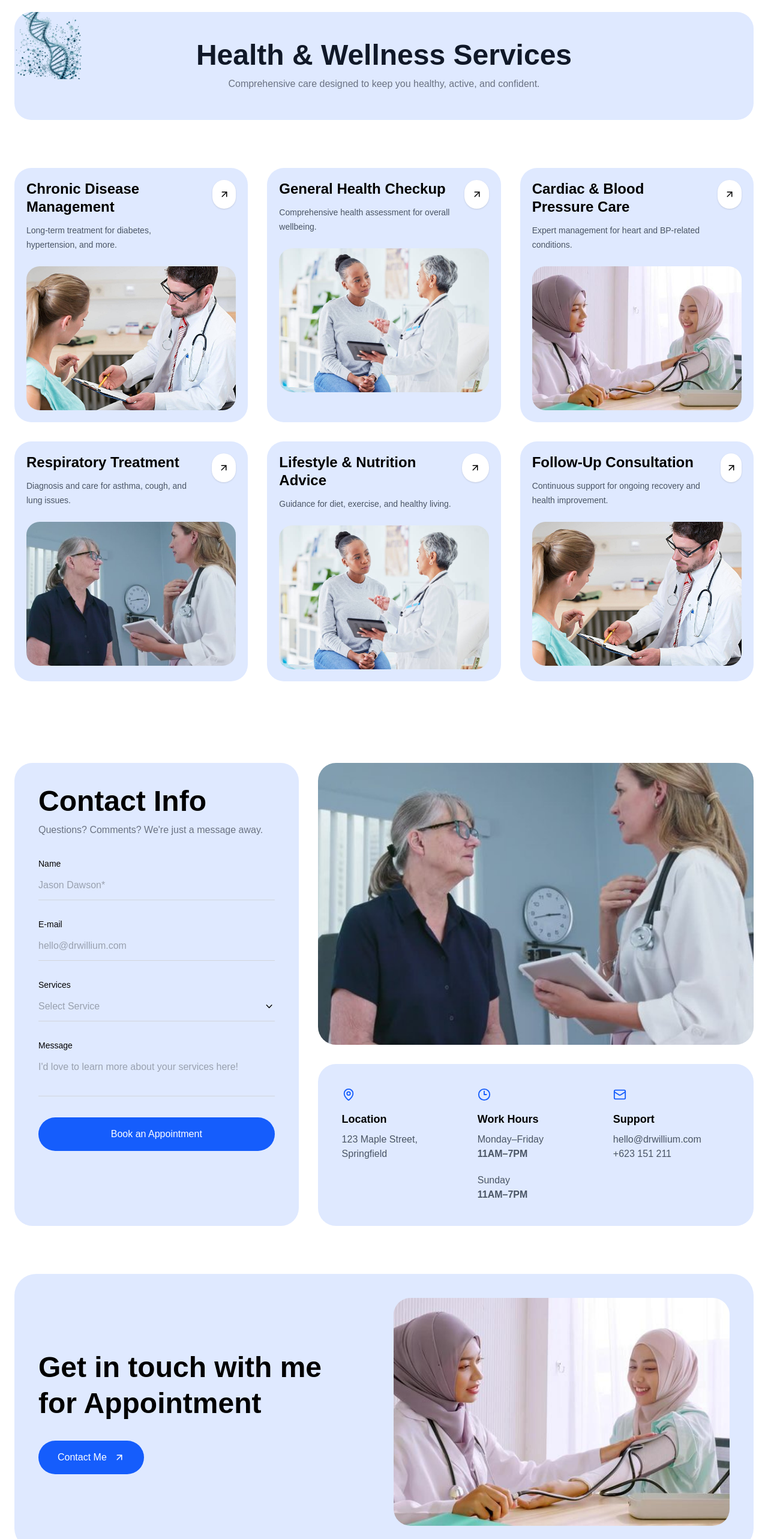
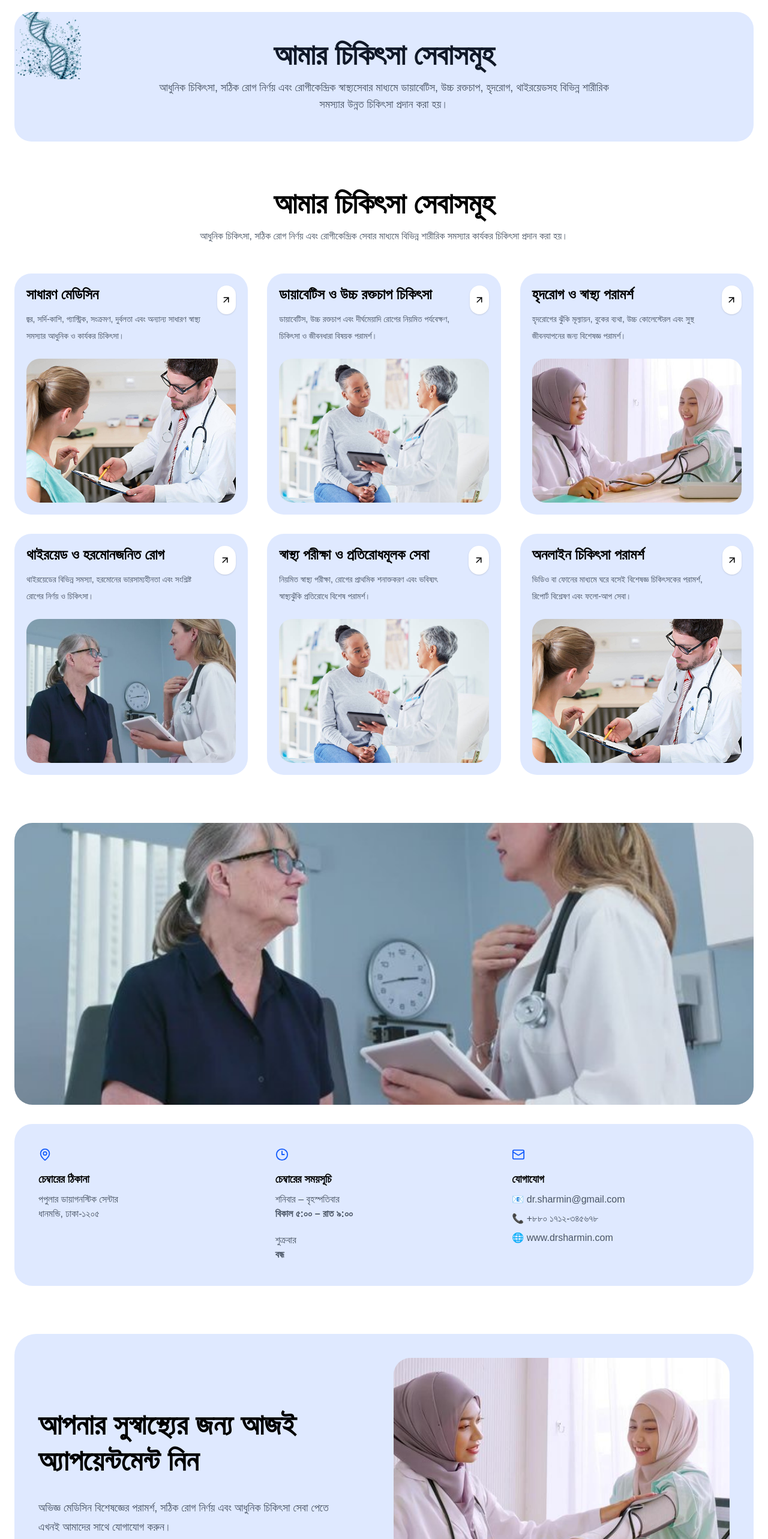
Before and after one commit to yeasin5060/doctor-portfolio, a React (Vite) app: page /service in a window 1280 px wide. Shown: the part 100-2666 px from the top of the page at 60% size. Built offline with nearby package versions, Linux system fonts and the light colour scheme; the HTML template or start-up script is replaced by a standard one.

Commit message:
complete the service page bangla

```diff
--- a/src/components/ServiceAppointmentCTA.jsx
+++ b/src/components/ServiceAppointmentCTA.jsx
@@ -4,23 +4,29 @@ import doctorMeeting from "../assets/checkup-three.jpg";
 
 const ServiceAppointmentCTA = () => {
     return (
-        <section className="py-10 bg-white">
+       <section className="py-10 bg-white">
             <div className="max-w-7xl mx-auto px-6">
                 <div className="bg-[#dfe9ff] rounded-[36px] overflow-hidden">
                     <div className="grid lg:grid-cols-2 items-center gap-8 p-6 lg:p-10">
+
                         {/* Left */}
                         <div className="space-y-8">
-                            <h2 className="text-4xl md:text-5xl font-bold leading-tight max-w-120">
-                                Get in touch with me for Appointment
+                            <h2 className="text-4xl md:text-5xl font-bold leading-tight max-w-[520px]">
+                                আপনার সুস্বাস্থ্যের জন্য আজই অ্যাপয়েন্টমেন্ট নিন
                             </h2>
-                            <button className="bg-blue-600 hover:bg-blue-700 text-white px-8 py-4 rounded-full flex items-center gap-3 transition-all duration-300 hover:shadow-lg hover:shadow-blue-500/30">
-                                Contact Me
-                                <ArrowUpRight size={18} />
-                            </button>
+
+                            <p className="text-lg text-gray-600 leading-8 max-w-[500px]">
+                                অভিজ্ঞ মেডিসিন বিশেষজ্ঞের পরামর্শ, সঠিক রোগ নির্ণয় এবং আধুনিক চিকিৎসা সেবা পেতে এখনই আমাদের সাথে যোগাযোগ করুন।
+                            </p>
                         </div>
+
                         {/* Right */}
                         <div>
-                            <img src={doctorMeeting} alt="Appointment" className="w-full h-[380px] object-cover rounded-[28px]"/>
+                            <img
+                                src={doctorMeeting}
+                                alt="ডাক্তারের সাথে অ্যাপয়েন্টমেন্ট"
+                                className="w-full h-[380px] object-cover rounded-[28px]"
+                            />
                         </div>
                     </div>
                 </div>
--- a/src/components/ServiceBanner.jsx
+++ b/src/components/ServiceBanner.jsx
@@ -11,15 +11,18 @@ const ServiceBanner = () => {
                         alt="DNA"
                         className="absolute top-0 left-0 w-24 md:w-28"
                     />
+
                     {/* Content */}
                     <div className="text-center">
 
                         <h2 className="text-3xl md:text-5xl font-bold text-gray-900">
-                            Health & Wellness Services
+                            আমার চিকিৎসা সেবাসমূহ
                         </h2>
-                        <p className="mt-3 text-gray-500 text-sm md:text-base">
-                            Comprehensive care designed to keep you healthy,
-                            active, and confident.
+
+                        <p className="mt-4 text-gray-600 text-sm md:text-lg max-w-3xl mx-auto leading-7">
+                            আধুনিক চিকিৎসা, সঠিক রোগ নির্ণয় এবং রোগীকেন্দ্রিক স্বাস্থ্যসেবার মাধ্যমে
+                            ডায়াবেটিস, উচ্চ রক্তচাপ, হৃদরোগ, থাইরয়েডসহ বিভিন্ন শারীরিক সমস্যার
+                            উন্নত চিকিৎসা প্রদান করা হয়।
                         </p>
                     </div>
                 </div>
--- a/src/components/ServiceContact.jsx
+++ b/src/components/ServiceContact.jsx
@@ -10,122 +10,78 @@ import {
 
 const ServiceContact = () => {
   return (
-     <section className="pt-24 pb-10 bg-white">
-        <div className="max-w-7xl mx-auto px-6">
-            <div className="grid lg:grid-cols-5 gap-8">
-                {/* Left Form */}
-                <div className="lg:col-span-2 bg-[#dfe9ff] rounded-[30px] p-10">
-                    <h2 className="text-5xl font-bold">
-                        Contact Info
-                    </h2>
-                    <p className="text-gray-500 mt-3 mb-8">
-                        Questions? Comments? We're just a message away.
-                    </p>
-                    <form className="space-y-7">
-                        <div>
-                            <label className="text-sm font-medium">
-                                Name
-                            </label>
-                            <input type="text" placeholder="Jason Dawson*" className="w-full bg-transparent border-b border-gray-300 py-3 outline-none placeholder:text-gray-400"/>
-                        </div>
-                        <div>
-                            <label className="text-sm font-medium"> E-mail </label>
-                            <input type="email"
-                            placeholder="hello@drwillium.com"
-                            className="w-full bg-transparent border-b border-gray-300 py-3 outline-none placeholder:text-gray-400"/>
-                        </div>
-                        <div>
-                            <label className="text-sm font-medium">
-                            Services
-                            </label>
-                            <div className="flex items-center border-b border-gray-300 py-3">
-                                <select className="w-full bg-transparent outline-none appearance-none text-gray-400">
-                                    <option>Select Service</option>
-                                    <option>General Checkup</option>
-                                    <option>Cardiology</option>
-                                    <option>Diabetes Care</option>
-                                </select>
-                                <ChevronDown size={18} />
-                            </div>
-                        </div>
-                        <div>
-                            <label className="text-sm font-medium">
-                                Message
-                            </label>
-                            <textarea
-                            rows="2"
-                            placeholder="I'd love to learn more about your services here!"
-                            className="w-full bg-transparent border-b border-gray-300 py-3 outline-none resize-none placeholder:text-gray-400"
-                            />
-                        </div>
-                        <button className="w-full bg-blue-600 hover:bg-blue-700 transition text-white py-4 rounded-full">
-                            Book an Appointment
-                        </button>
-                    </form>
-                </div>
-                {/* Right */}
+        <section className="py-10 bg-white">
+            <div className="max-w-7xl mx-auto px-6">
                 <div className="lg:col-span-3 flex flex-col gap-8">
-                    {/* Image */}
-                    <img src={sharmin} alt="" className="rounded-[30px] h-[470px] object-cover"/>
+                    {/* Doctor Image */}
+                    <img
+                        src={sharmin}
+                        alt="ডা. শারমিন"
+                        className="rounded-[30px] h-[470px] object-cover"
+                    />
+
                     {/* Info Card */}
                     <div className="bg-[#dfe9ff] rounded-[30px] p-10">
                         <div className="grid md:grid-cols-3 gap-8">
+
                             {/* Location */}
                             <div>
-                                <MapPin size={22} className="text-blue-600 mb-4"/>
+                                <MapPin size={22} className="text-blue-600 mb-4" />
+
                                 <h3 className="font-semibold text-lg">
-                                    Location
+                                চেম্বারের ঠিকানা
+                                </h3>
+
+                                <p className="text-gray-600 mt-2">
+                                পপুলার ডায়াগনস্টিক সেন্টার
+                                <br />
+                                ধানমন্ডি, ঢাকা-১২০৫
+                                </p>
+                            </div>
+
+                            {/* Work Hours */}
+                            <div>
+                                <Clock3 size={22} className="text-blue-600 mb-4" />
+                                <h3 className="font-semibold text-lg">
+                                    চেম্বারের সময়সূচি
                                 </h3>
                                 <p className="text-gray-600 mt-2">
-                                    123 Maple Street,
-                                    <br />
-                                    Springfield
+                                    শনিবার – বৃহস্পতিবার
+                                <br />
+                                <strong>বিকাল ৫:০০ – রাত ৯:০০</strong>
+                                </p>
+                                <p className="text-gray-600 mt-5">
+                                    শুক্রবার
+                                <br />
+                                <strong>বন্ধ</strong>
                                 </p>
                             </div>
-                            {/* Hours */}
+
+                            {/* Contact */}
                             <div>
-                                <Clock3 size={22} className="text-blue-600 mb-4"/>
+                                <Mail size={22} className="text-blue-600 mb-4" />
+
                                 <h3 className="font-semibold text-lg">
-                                    Work Hours
+                                    যোগাযোগ
                                 </h3>
+
                                 <p className="text-gray-600 mt-2">
-                                    Monday–Friday
-                                    <br />
-                                    <strong>11AM–7PM</strong>
+                                    📧 dr.sharmin@gmail.com
                                 </p>
-                                <p className="text-gray-600 mt-5">
-                                    Sunday
-                                    <br />
-                                    <strong>11AM–7PM</strong>
+
+                                <p className="text-gray-600 mt-2">
+                                    📞 +৮৮০ ১৭১২-৩৪৫৬৭৮
                                 </p>
-                            </div>
-                            {/* Support */}
-                            <div>
-                                <Mail size={22} className="text-blue-600 mb-4"/>
-                                <h3 className="font-semibold text-lg">
-                                    Support
-                                </h3>
+
                                 <p className="text-gray-600 mt-2">
-                                    hello@drwillium.com
+                                    🌐 www.drsharmin.com
                                 </p>
-                                <p className="text-gray-600">
-                                    +623 151 211
-                                </p>
-                                {
-                                    /*<div className="flex gap-4 mt-6">
-                                    <Twitter size={20} className="cursor-pointer hover:text-blue-600"/>
-                                    <FanIcon size={20} className="cursor-pointer hover:text-blue-600"/>
-                                    <Instagram size={20} className="cursor-pointer hover:text-blue-600"/>
-                                    <Youtube size={20} className="cursor-pointer hover:text-blue-600"/>
-                                </div>*/
-                                }
                             </div>
                         </div>
                     </div>
                 </div>
             </div>
-        </div>
-    </section>
+        </section>
   )
 }
 
--- a/src/components/Services.jsx
+++ b/src/components/Services.jsx
@@ -10,50 +10,60 @@ import service6 from "../assets/checkup-one.jpg";
 
 const services = [
   {
-    title: "Chronic Disease Management",
+    title: "সাধারণ মেডিসিন",
     description:
-      "Long-term treatment for diabetes, hypertension, and more.",
+      "জ্বর, সর্দি-কাশি, গ্যাস্ট্রিক, সংক্রমণ, দুর্বলতা এবং অন্যান্য সাধারণ স্বাস্থ্য সমস্যার আধুনিক ও কার্যকর চিকিৎসা।",
     image: service1,
   },
   {
-    title: "General Health Checkup",
+    title: "ডায়াবেটিস ও উচ্চ রক্তচাপ চিকিৎসা",
     description:
-      "Comprehensive health assessment for overall wellbeing.",
+      "ডায়াবেটিস, উচ্চ রক্তচাপ এবং দীর্ঘমেয়াদি রোগের নিয়মিত পর্যবেক্ষণ, চিকিৎসা ও জীবনধারা বিষয়ক পরামর্শ।",
     image: service2,
   },
   {
-    title: "Cardiac & Blood Pressure Care",
+    title: "হৃদরোগ ও স্বাস্থ্য পরামর্শ",
     description:
-      "Expert management for heart and BP-related conditions.",
+      "হৃদরোগের ঝুঁকি মূল্যায়ন, বুকের ব্যথা, উচ্চ কোলেস্টেরল এবং সুস্থ জীবনযাপনের জন্য বিশেষজ্ঞ পরামর্শ।",
     image: service3,
   },
   {
-    title: "Respiratory Treatment",
+    title: "থাইরয়েড ও হরমোনজনিত রোগ",
     description:
-      "Diagnosis and care for asthma, cough, and lung issues.",
+      "থাইরয়েডের বিভিন্ন সমস্যা, হরমোনের ভারসাম্যহীনতা এবং সংশ্লিষ্ট রোগের নির্ণয় ও চিকিৎসা।",
     image: service4,
   },
   {
-    title: "Lifestyle & Nutrition Advice",
+    title: "স্বাস্থ্য পরীক্ষা ও প্রতিরোধমূলক সেবা",
     description:
-      "Guidance for diet, exercise, and healthy living.",
+      "নিয়মিত স্বাস্থ্য পরীক্ষা, রোগের প্রাথমিক শনাক্তকরণ এবং ভবিষ্যৎ স্বাস্থ্যঝুঁকি প্রতিরোধে বিশেষ পরামর্শ।",
     image: service5,
   },
   {
-    title: "Follow-Up Consultation",
+    title: "অনলাইন চিকিৎসা পরামর্শ",
     description:
-      "Continuous support for ongoing recovery and health improvement.",
+      "ভিডিও বা ফোনের মাধ্যমে ঘরে বসেই বিশেষজ্ঞ চিকিৎসকের পরামর্শ, রিপোর্ট বিশ্লেষণ এবং ফলো-আপ সেবা।",
     image: service6,
   },
 ];
 
 const Services = () => {
   return (
-     <section className="py-10 bg-white">
+    <section className="py-10 bg-white">
       <div className="max-w-7xl mx-auto px-6">
+        {/* Heading */}
+        <div className="text-center mb-12">
+          <h2 className="text-4xl md:text-5xl font-bold">
+            আমার চিকিৎসা সেবাসমূহ
+          </h2>
 
+          <p className="text-gray-600 mt-4 max-w-3xl mx-auto leading-7">
+            আধুনিক চিকিৎসা, সঠিক রোগ নির্ণয় এবং রোগীকেন্দ্রিক সেবার মাধ্যমে
+            বিভিন্ন শারীরিক সমস্যার কার্যকর চিকিৎসা প্রদান করা হয়।
+          </p>
+        </div>
+        {/* Services */}
         <div className="grid md:grid-cols-2 xl:grid-cols-3 gap-8">
-
           {services.map((service, index) => (
             <div
               key={index}
@@ -67,7 +77,7 @@ const Services = () => {
                     {service.title}
                   </h3>
 
-                  <p className="text-gray-600 text-sm mt-3 leading-6">
+                  <p className="text-gray-600 text-sm mt-3 leading-7">
                     {service.description}
                   </p>
                 </div>
@@ -84,12 +94,9 @@ const Services = () => {
                 alt={service.title}
                 className="w-full h-60 object-cover rounded-[22px] mt-6"
               />
-
             </div>
           ))}
-
         </div>
-
       </div>
     </section>
   )
```
Also changed, not shown: src/components/HomeContact.jsx (indentation only).
